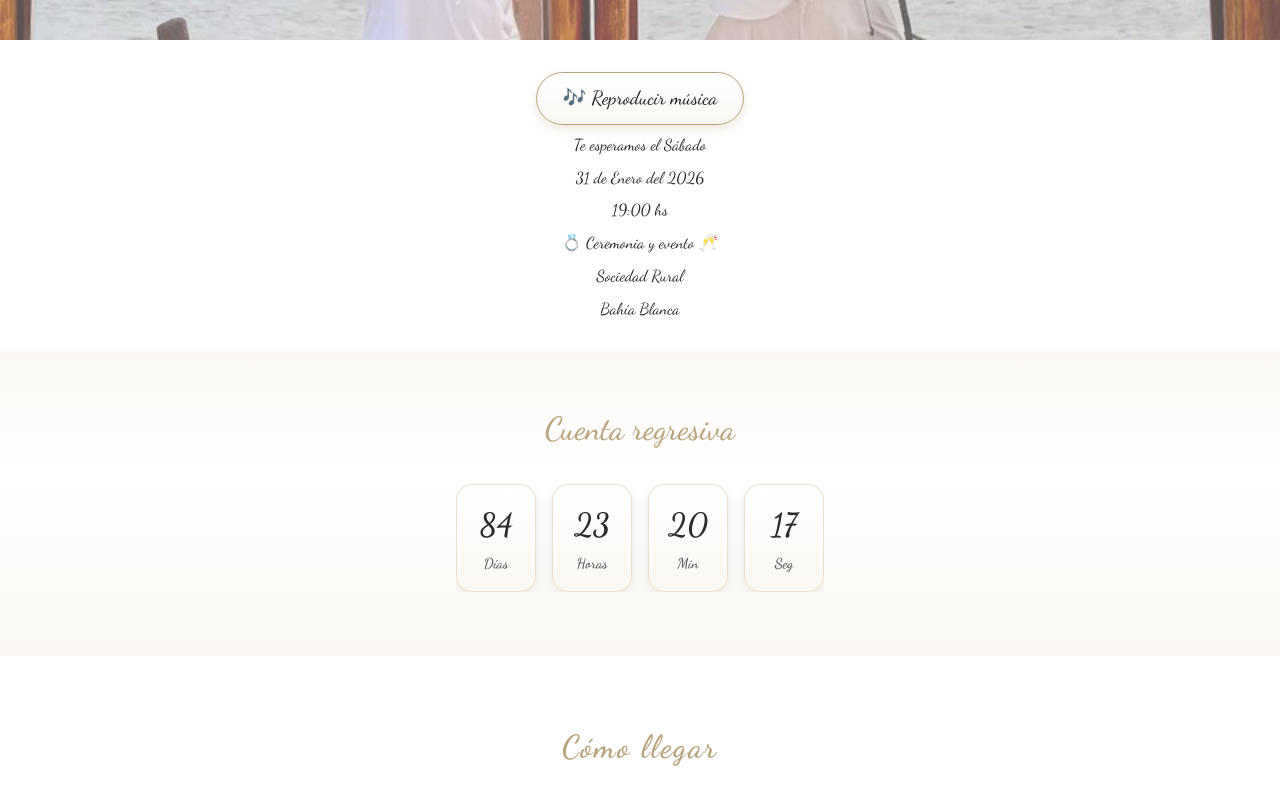
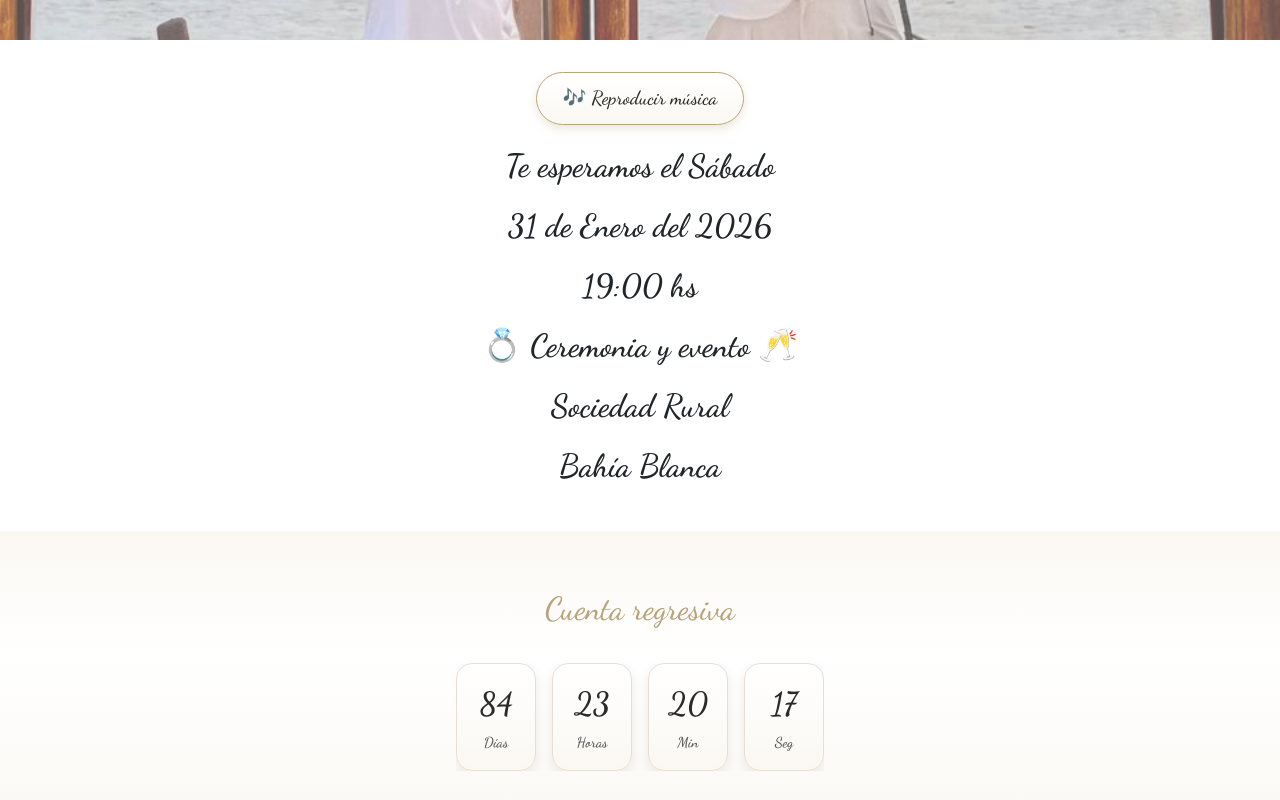
Before and after one commit to DaianaPoza/invitacion-boda-dai-diego, a React (Vite) app: page / in a window 1280 px wide. Shown: the part 680-1480 px from the top of the page. Built offline with nearby package versions, Linux system fonts and the light colour scheme.

Commit message:
Fin de los fines

```diff
--- a/src/componentes/fecha/Fecha.css
+++ b/src/componentes/fecha/Fecha.css
@@ -9,10 +9,12 @@
     margin: 0.5rem auto; /* <-- centrado horizontal */
   text-align: center;  /* <-- centra el texto dentro */
 
+
   }
 
 .datos .linea {
   white-space: nowrap;
+  font-size: 2rem;
 }
 
 
--- a/src/componentes/fecha/Fecha.jsx
+++ b/src/componentes/fecha/Fecha.jsx
@@ -3,7 +3,7 @@ import "./Fecha.css";
 
 function Fecha() {
     return (
-
+        <section className="fecha">
         <div className="datos">
           <p className="linea"> Te esperamos el Sábado</p>
           <p className="linea"> 31 de Enero del 2026</p>
@@ -11,7 +11,7 @@ function Fecha() {
           <p className="linea">💍 Ceremonia y evento 🥂</p>
           <p className="linea venue"> Sociedad Rural </p>
           <p className="linea venue"> Bahía Blanca</p>
-        </div>
+        </div></section>
 
     )
 }
--- a/src/componentes/footer/Footer.css
+++ b/src/componentes/footer/Footer.css
@@ -109,3 +109,7 @@
   margin: 0.5rem 0;
 
 }
+
+.footer {
+  background-color: #d2cec8;
+}
--- a/src/componentes/footer/Footer.jsx
+++ b/src/componentes/footer/Footer.jsx
@@ -5,14 +5,14 @@ import CardFooter from "../../assets/footer.jpeg";
 
 function Footer() {
   return (
-
+   <section className="footer">
     <Card className="footer-card">
       <Card.Img src={CardFooter} alt="Foto de Dai & Diego" className="footer-img" />
       <Card.ImgOverlay className="footer-overlay d-flex flex-column justify-content-start align-items-center text-center">
         <h1 className="footer-title">¡¡ Te esperamos !!</h1>
         <h2 className="footer-sub">Porque los momentos más lindos se viven acompañados</h2>
       </Card.ImgOverlay>
-    </Card>
+    </Card></section>
   );
 }
 
```
